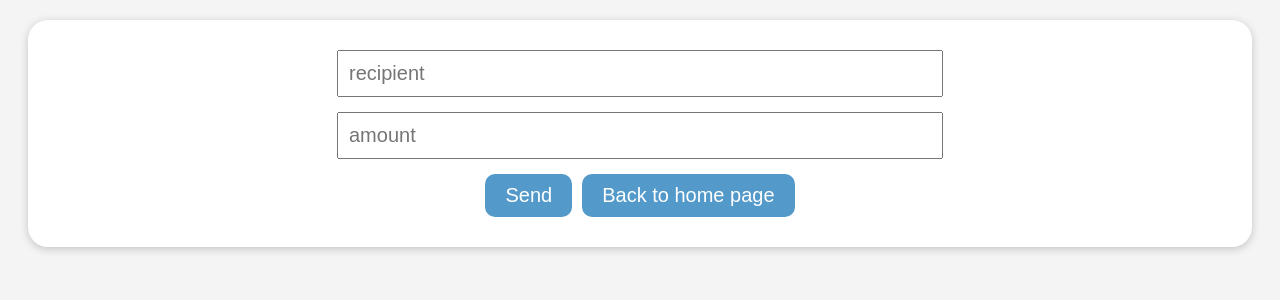
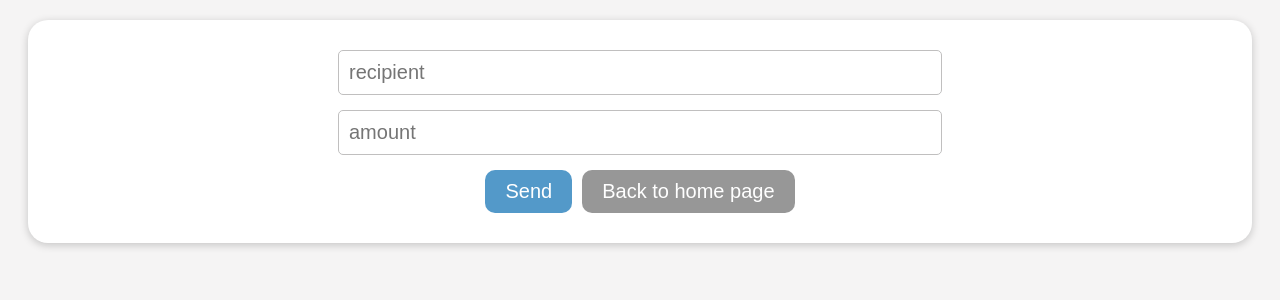
Before and after one commit to thismajid/cryptochain-with-react, a React (Create React App) app in the folder frontend/: page /transaction in a window 1280 px wide. Shown: the top 300 px of the page. Built offline with nearby package versions, Linux system fonts and the light colour scheme.

Commit message:
improve routing

```diff
--- a/frontend/src/App.js
+++ b/frontend/src/App.js
@@ -1,47 +1,16 @@
-import { useEffect, useState } from "react";
-import axios from "axios";
-import Blocks from "./components/Blocks/Blocks";
-import wallet from "./assets/wallet.png";
-import { FaKey, FaCoins } from "react-icons/fa";
-import { Link } from "react-router-dom";
+import HomePage from "./components/HomePage/HomePage";
+import TransactionForm from "./components/TransactionForm/TransactionForm";
+import TransactionPool from "./components/TransactionPool/TransactionPool";
+import { Switch, Route } from "react-router-dom";
 
 function App() {
-  const [walletInfo, setWalletInfo] = useState({ address: "", balance: "" });
-
-  useEffect(() => {
-    axios
-      .get("http://localhost:1372/api/wallet-info")
-      .then((res) => {
-        setWalletInfo(res.data);
-      })
-      .then((err) => console.log(err));
-  }, []);
-
   return (
     <>
-      <div className="wallet">
-        <div>
-          <img src={wallet} alt="wallet" />
-        </div>
-        <div>
-          <h1>Your Wallet</h1>
-          <Link to="transaction">
-            <button>Send Money</button>
-          </Link>
-          <Link to="transaction-pool" style={{ marginLeft: "10px" }}>
-            <button>See Pool</button>
-          </Link>
-          <div className="address">
-            <FaKey className="icon" />
-            Address: {walletInfo.address}
-          </div>
-          <div className="balance">
-            <FaCoins className="icon" />
-            Balance: {walletInfo.balance}
-          </div>
-        </div>
-      </div>
-      <Blocks />
+      <Switch>
+        <Route path="/transaction-pool" component={TransactionPool} />
+        <Route path="/transaction" component={TransactionForm} />
+        <Route path="/" exact component={HomePage} />
+      </Switch>
     </>
   );
 }
--- /dev/null
+++ b/frontend/src/components/HomePage/HomePage.js
@@ -0,0 +1,51 @@
+import { useEffect, useState } from "react";
+import axios from "axios";
+import Blocks from "../Blocks/Blocks";
+import wallet from "../../assets/wallet.png";
+import { FaKey, FaCoins } from "react-icons/fa";
+import { Link } from "react-router-dom";
+
+const HomePage = () => {
+  const [walletInfo, setWalletInfo] = useState({
+    address: "",
+    balance: "",
+  });
+
+  useEffect(() => {
+    axios
+      .get("http://localhost:1372/api/wallet-info")
+      .then((res) => {
+        setWalletInfo(res.data);
+      })
+      .then((err) => console.log(err));
+  }, []);
+  return (
+    <>
+      <div className="wallet">
+        <div>
+          <img src={wallet} alt="wallet" />
+        </div>
+        <div>
+          <h1>Your Wallet</h1>
+          <Link to="transaction">
+            <button>Send Money</button>
+          </Link>
+          <Link to="transaction-pool" style={{ marginLeft: "10px" }}>
+            <button>See Pool</button>
+          </Link>
+          <div className="address">
+            <FaKey className="icon" />
+            Address: {walletInfo.address}
+          </div>
+          <div className="balance">
+            <FaCoins className="icon" />
+            Balance: {walletInfo.balance}
+          </div>
+        </div>
+      </div>
+      <Blocks />
+    </>
+  );
+};
+
+export default HomePage;
--- a/frontend/src/components/ConductTransaction/ConductTransaction.js
+++ b/frontend/src/components/TransactionForm/TransactionForm.js
@@ -2,7 +2,7 @@ import { useState } from "react";
 import axios from "axios";
 import { Link } from "react-router-dom";
 
-const ConductTransaction = ({ history }) => {
+const TransactionForm = ({ history }) => {
   const [transaction, setTransaction] = useState({
     recipient: "",
     amount: "",
@@ -45,12 +45,12 @@ const ConductTransaction = ({ history }) => {
           onChange={changeHandler}
         />
         <button>Send</button>
-        <Link to="/" style={{ marginLeft: "10px" }}>
-          <button>Back to home page</button>
+        <Link to="/">
+          <button className="goToHome">Back to home page</button>
         </Link>
       </form>
     </div>
   );
 };
 
-export default ConductTransaction;
+export default TransactionForm;
--- a/frontend/src/components/TransactionPool/TransactionPool.js
+++ b/frontend/src/components/TransactionPool/TransactionPool.js
@@ -8,13 +8,17 @@ const TransactionPool = () => {
   const [transactionMap, setTransactionMap] = useState({});
 
   useEffect(() => {
+    getTransactions();
+  }, []);
+
+  const getTransactions = () => {
     axios
       .get("http://localhost:1372/api/transaction-pool-map")
       .then((res) => {
         setTransactionMap(res.data);
       })
       .catch((err) => console.log(err));
-  }, []);
+  };
 
   return (
     <div className="transaction-pool">
--- a/frontend/src/index.css
+++ b/frontend/src/index.css
@@ -112,6 +112,8 @@ body {
   margin: auto;
   margin-bottom: 15px;
   font-size: 20px;
+  border-radius: 5px;
+  border: 1px solid rgb(192, 191, 191);
 }
 
 .form button {
@@ -139,7 +141,7 @@ body {
 }
 
 .transaction-pool button {
-  background-color: rgba(41, 128, 188, 0.8);
+  background-color: rgba(126, 126, 126, 0.8);
   color: #fff;
   border: none;
   padding: 10px 20px;
@@ -153,3 +155,8 @@ body {
 .transaction-pool a {
   text-decoration: none;
 }
+
+.goToHome {
+  margin-left: 10px;
+  background-color: rgba(126, 126, 126, 0.8) !important;
+}
--- a/frontend/src/index.js
+++ b/frontend/src/index.js
@@ -2,17 +2,12 @@ import React from "react";
 import ReactDOM from "react-dom";
 import "./index.css";
 import App from "./App";
-import ConductTransaction from "./components/ConductTransaction/ConductTransaction";
-import TransactionPool from "./components/TransactionPool/TransactionPool";
-import { BrowserRouter, Switch, Route } from "react-router-dom";
+
+import { BrowserRouter } from "react-router-dom";
 
 ReactDOM.render(
   <BrowserRouter>
-    <Switch>
-      <Route path="/transaction-pool" component={TransactionPool} />
-      <Route path="/transaction" component={ConductTransaction} />
-      <Route path="/" exact component={App} />
-    </Switch>
+    <App />
   </BrowserRouter>,
   document.getElementById("root")
 );
```
